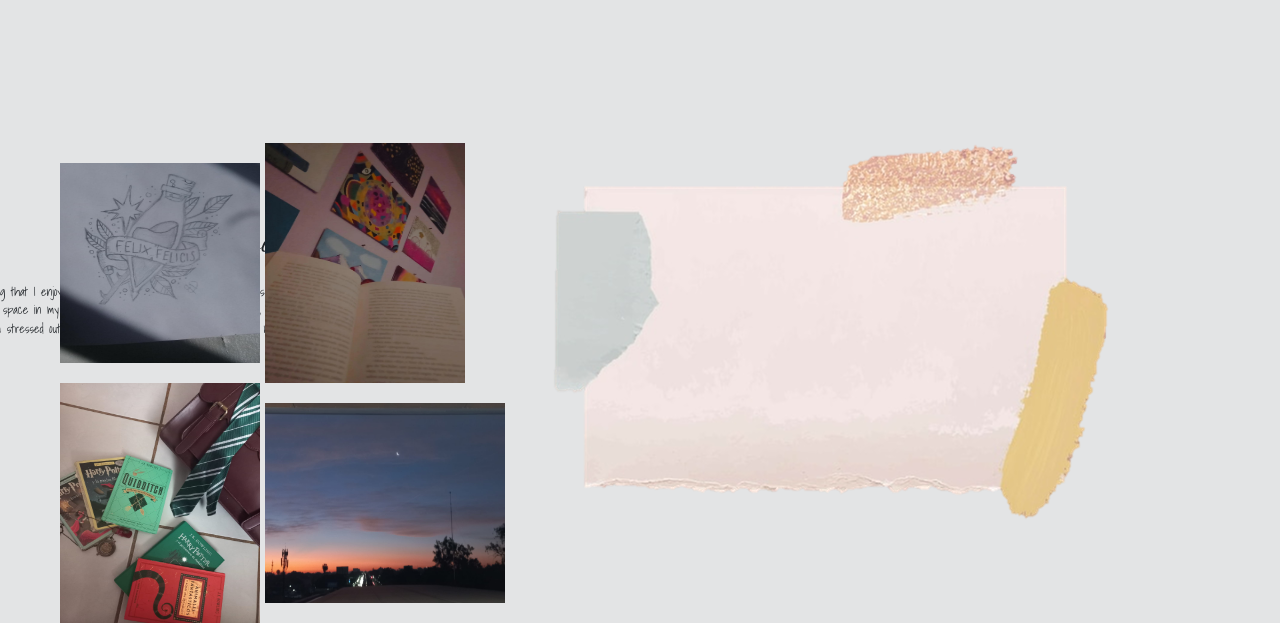
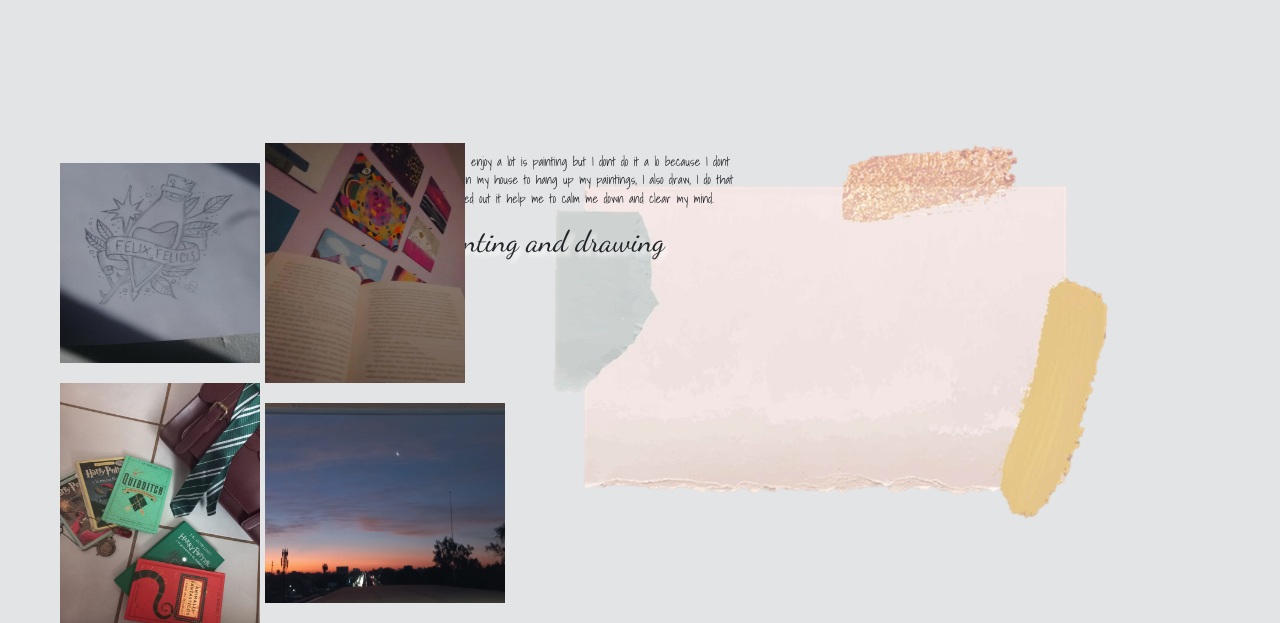
Before and after one commit to samglez-a11/miPortafolio, a Django app: page /hobby in a window 1280 px wide. Shown: the part 1657-2280 px from the top of the page. Run offline with Django 4.2, Linux system fonts and the light colour scheme; some libraries are stand-ins or nearby versions; some web fonts are replaced.

Commit message:
Actualizacion

```diff
--- a/miPortafolioApp/static/miPortafolioApp/css/gestion.css
+++ b/miPortafolioApp/static/miPortafolioApp/css/gestion.css
@@ -218,16 +218,13 @@ ul {
     position: absolute;
     text-align: center;
     top: 70px;
-    right: 50px;
+    left: 50px;
     text-shadow: 4px 4px 4px #ffffff;
     width: 270px;
 }
 
 .texto9{
-    position: absolute;
     text-align: center;
-    top: 130px;
-    right: 50px;
     width: 380px;
     height: 100px;
 }
```
